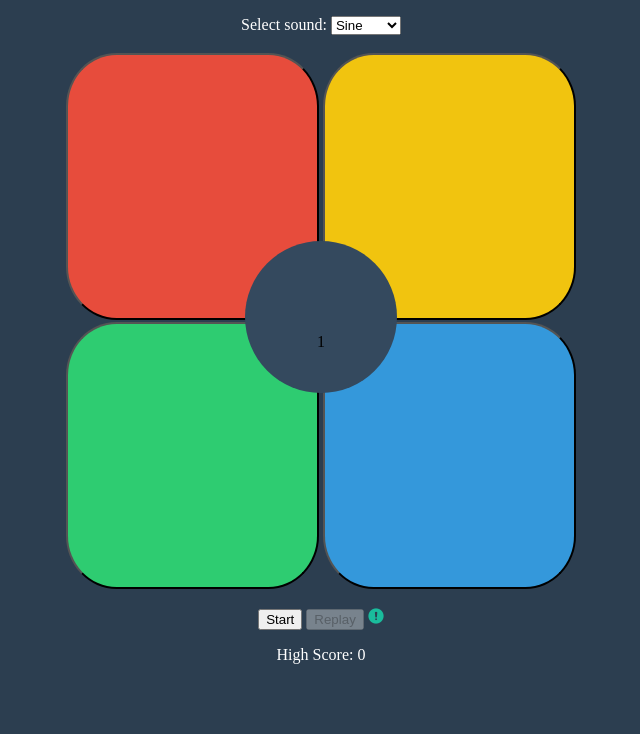
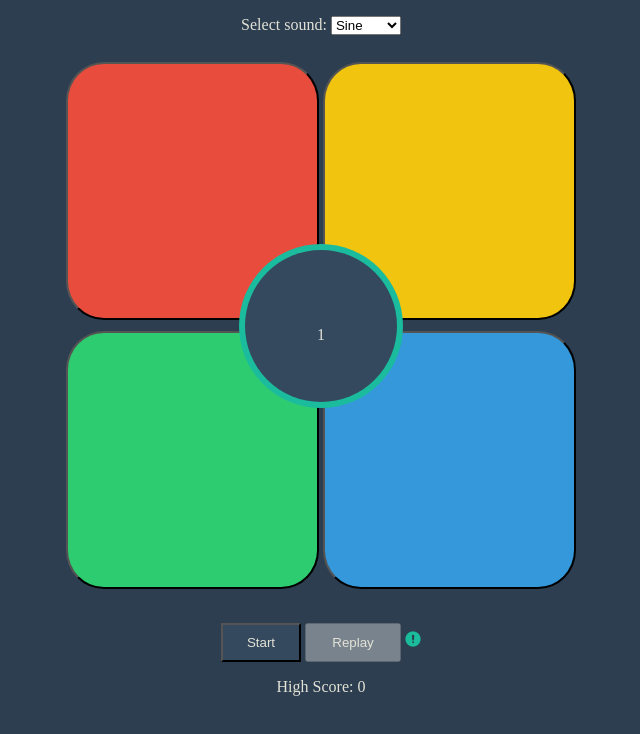
Before and after one commit to joi995/T-213-A1, a website built with Vite: page src/index.html in a window 1280 px wide. Shown: the whole page, without its empty margins (319-959 px from the left). Built offline with nearby package versions, Linux system fonts and the light colour scheme.

Commit message:
Ready project, only needs to adjust location of 1 in circle and gap between game buttons

```diff
--- a/src/index.html
+++ b/src/index.html
@@ -28,22 +28,26 @@
                     <button id="LL" type="button"></button>
                     <button id="LR" type="button"></button>
                 </div>
+                <div>
                 <div id="counter">
-                    <p>
                         1
-                    </p>
                 </div>
+                <div id="counter2">
+                </div>
+            </div>
             </div>
 
             <div id="menuButtons">
                 <button id="start" type="button">Start</button>
                 <button id="replay" disabled type="button">Replay</button>
-                <img id="information" src="information.png" alt="information">
-            </div>
-            <div id="hover">
-                <p>
+
+
+            <div id="hoverDiv">
+                <img id="infoImage" src="information.png" alt="information">
+                <p id="infoText">
                     Press the start button to begin the game at each level, repeat the sequence displayed on the board. If you need to review the sequence before making your move, press the Replay button.
                 </p>
+            </div>
             </div>
             <div id="highscore">
                 <p>
@@ -51,5 +55,6 @@
                 </p>
             </div>
         </div>
+
     </body>
 </html>
--- a/src/style.css
+++ b/src/style.css
@@ -26,7 +26,7 @@ body{
 }
 
 #soundSelect{
-    color: white;
+    color: #e3e2d7;
     text-align: center;
 }
 
@@ -42,9 +42,9 @@ body{
     background-color: #e74c3c;
     width: 20%;
     height: 0;
-    border-radius: 20%;
-    left: 31%;
-    padding: 10px;
+    border-radius: 15%;
+
+
     padding-bottom: 20%;
 }
 
@@ -52,9 +52,7 @@ body{
     background-color: #f1c40f;
     width: 20%;
     height: 0;
-    border-radius: 20%;
-    right: 31%;
-    padding: 10px;
+    border-radius: 15%;
     padding-bottom: 20%;
 }
 
@@ -62,9 +60,7 @@ body{
     background-color: #2ecc71;
     width: 20%;
     height: 0;
-    border-radius: 20%;
-    left: 31%;
-    padding: 10px;
+    border-radius: 15%;
     padding-bottom: 20%;
 }
 
@@ -72,12 +68,9 @@ body{
     background-color: #3498db;
     width: 20%;
     height: 0;
-    border-radius: 20%;
-    right: 31%;
-    padding: 10px;
+    border-radius: 15%;
     padding-bottom: 20%;
 }
-
 
 #UL:active{
     background-color: #73261e;
@@ -98,6 +91,7 @@ body{
 
   #counter{
     border-radius: 360px;
+    color: #e3e2d7;
     background-color: #34495e;
     border-width: 2px;
     width: 12%;
@@ -106,36 +100,79 @@ body{
     padding-top: 6%;
     align-content: center;
     margin-inline: auto;
-    margin-top: -27.5%;
+    margin-top: -26.8%;
     margin-bottom: 17%;
     z-index: 5;
     position: relative;
-    border-color: green ;
+    text-align: center;
+}
+#counter2{
+    border-radius: 360px;
+    background-color: #1abc9d;
+    border-width: 2px;
+    width: 13%;
+    height: 0;
+    padding-bottom: 6.5%;
+    padding-top: 6.5%;
+    align-content: center;
+    margin-inline: auto;
+    margin-top: -29.5%;
+    margin-bottom: 17%;
+    z-index: 4;
+    position: relative;
 }
 
 #menuButtons{
     text-align: center;
     background-color: #2c3e50;
 }
-#information{
-    width: 1rem;
-}
 
 #highscore{
-    color: white;
+    color: #e3e2d7;
     text-align: center;
 }
 
-#hover{
-    display: none;
+
+
+#infoImage{
+    width: 1rem;
+    height: 1rem;
 }
 
-#menuButtons:hover + #hover{
+#hoverDiv{
+    width: 1rem;
+    height: 1rem;
+    text-align: center;
+    display: inline-flex;
+}
+
+#hoverDiv:hover #infoText{
+    visibility: visible;
+
+}
+#infoText{
+    visibility: hidden;
     position: absolute;
     display: block;
-    right: 19%;
+    right: 22%;
     word-wrap: normal;
-    color: white;
-    width: 22%;
-    background-color: #e74c3c;
+    color: #e3e2d7;
+    width: 21.5%;
+    background-color: #34495e;
 }
+#start:active{
+    background-color: #1abc9d;
+}
+
+#start{
+    width: 5rem;
+    background-color: #34495e;
+    padding: 10px;
+    color: #e3e2d7;
+}
+
+#replay{
+    width: 6rem;
+    padding: 10px;
+    color: #e3e2d7;
+}
```
